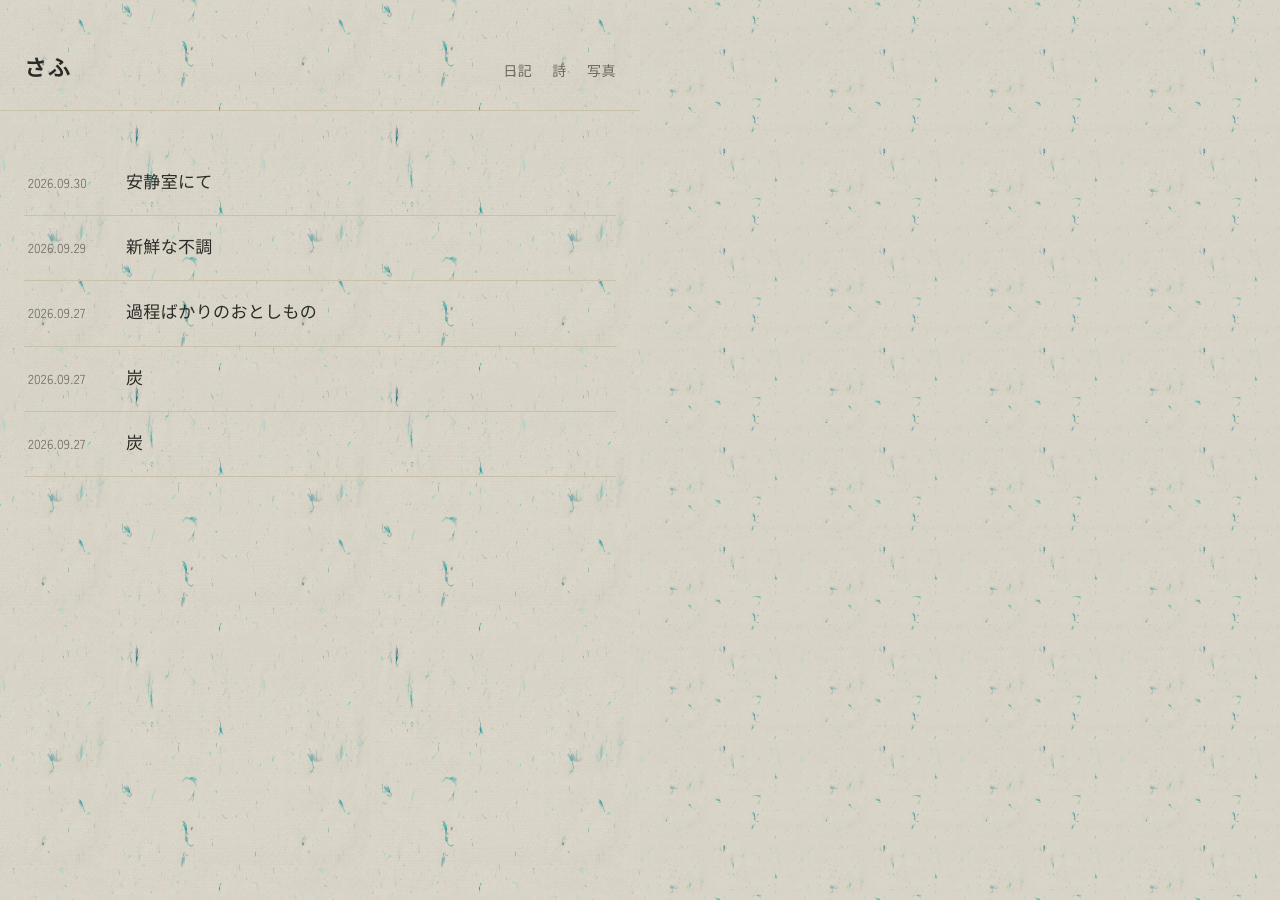
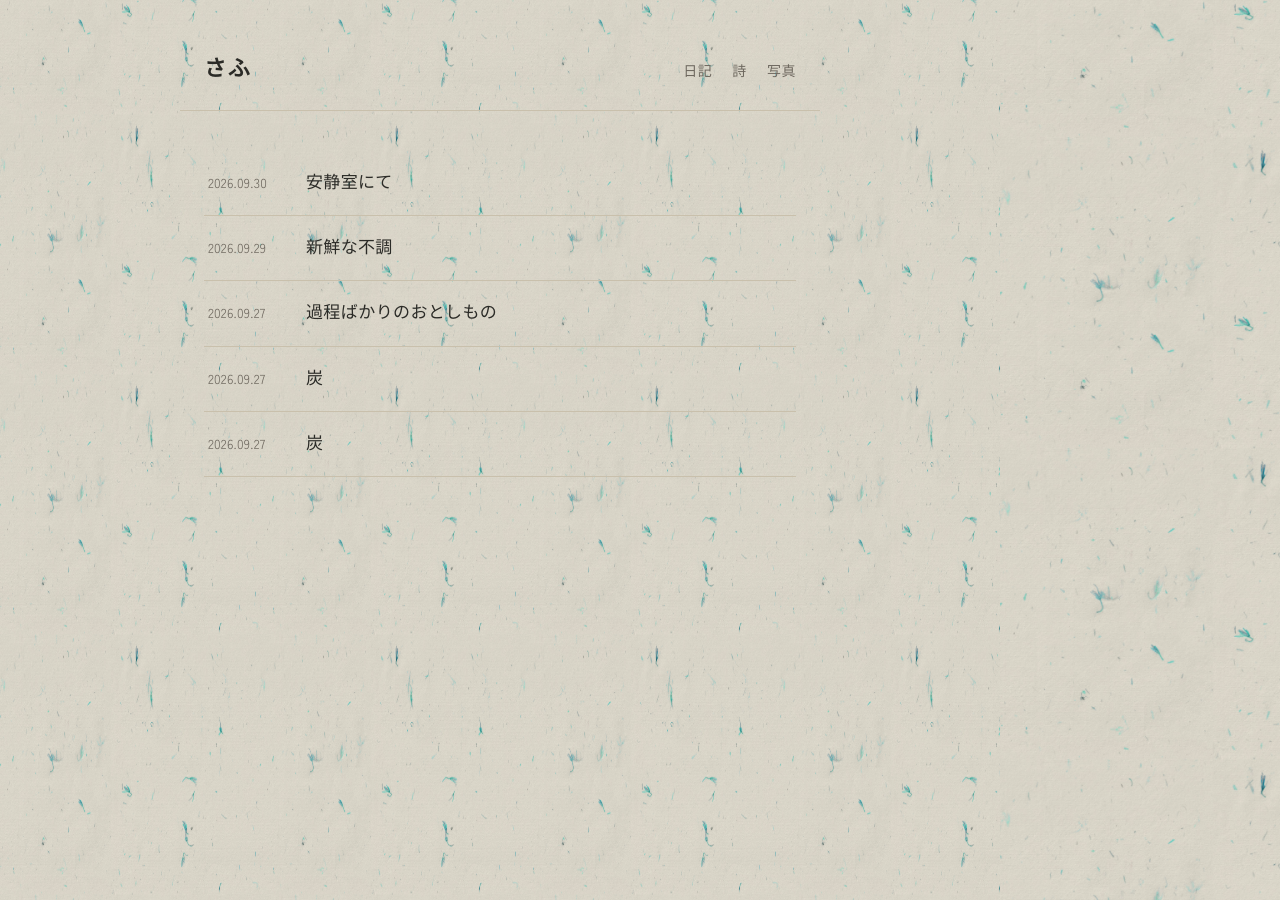
Before and after one commit to safusaf/safusaf.github.io, a Jekyll site: the page built from index.md, in a window 1280 px wide. Built offline with Jekyll 4.4.1, drawn with Linux system fonts in a browser that asks for light colours; some web fonts are replaced.

Commit message:
Update style.css

```diff
--- a/assets/css/style.css
+++ b/assets/css/style.css
@@ -19,7 +19,7 @@ html, body {
   background-color: var(--paper);
   background-image: url("/assets/css/IMG_1595.JPG");
   background-repeat: repeat;
-  background-size: 25%; height: 360px; width: 640px;
+  background-size: 50%; height: 800px; width: 1000px;
   background-blend-mode: multiply;
   color: var(--ink);
 }
@@ -31,7 +31,7 @@ html, body {
   -webkit-overflow-scrolling: touch;
   background-color: var(--paper);
   background-repeat: repeat;
-  background-size: 25%; height: 360px; width: 640px;
+  background-size: 50%; height: 800px; width: 1000px;
   background-blend-mode: multiply;
   padding-top: env(safe-area-inset-top, 0px);
   padding-bottom: env(safe-area-inset-bottom, 0px);
```
